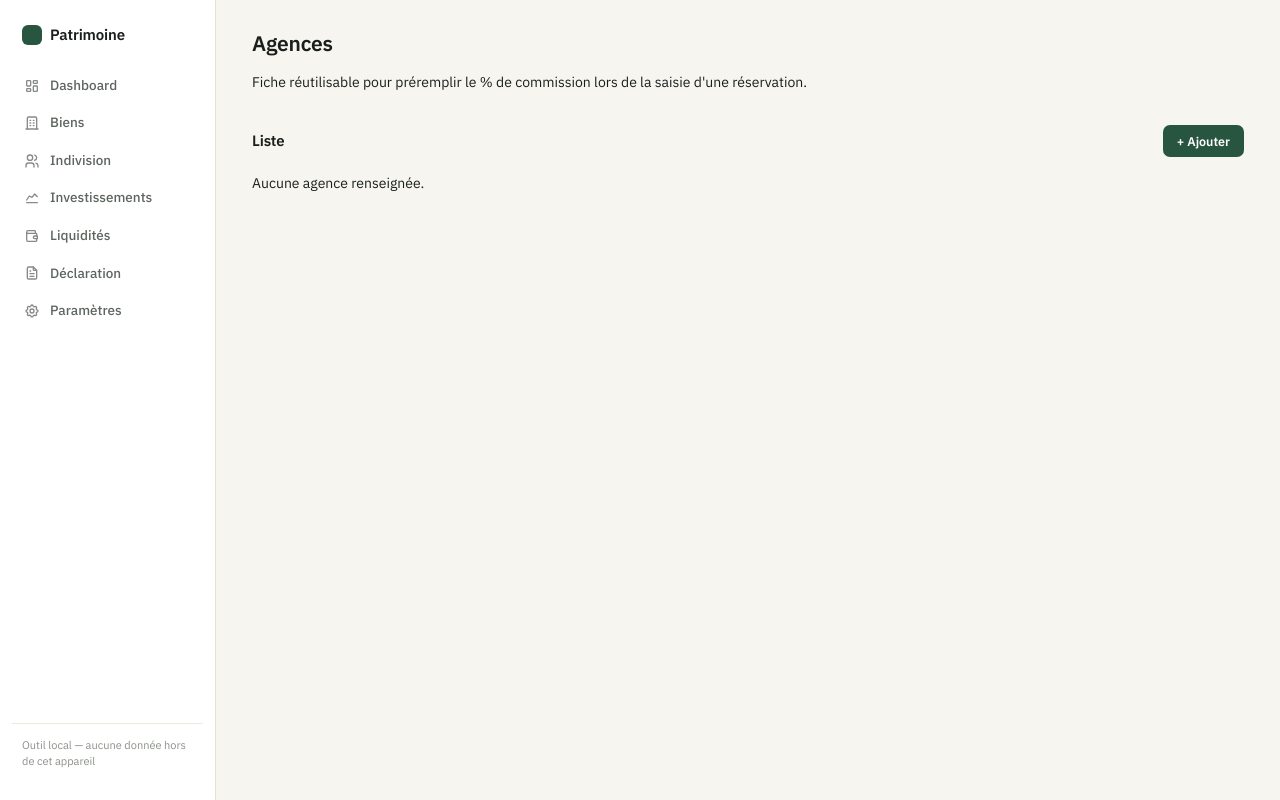
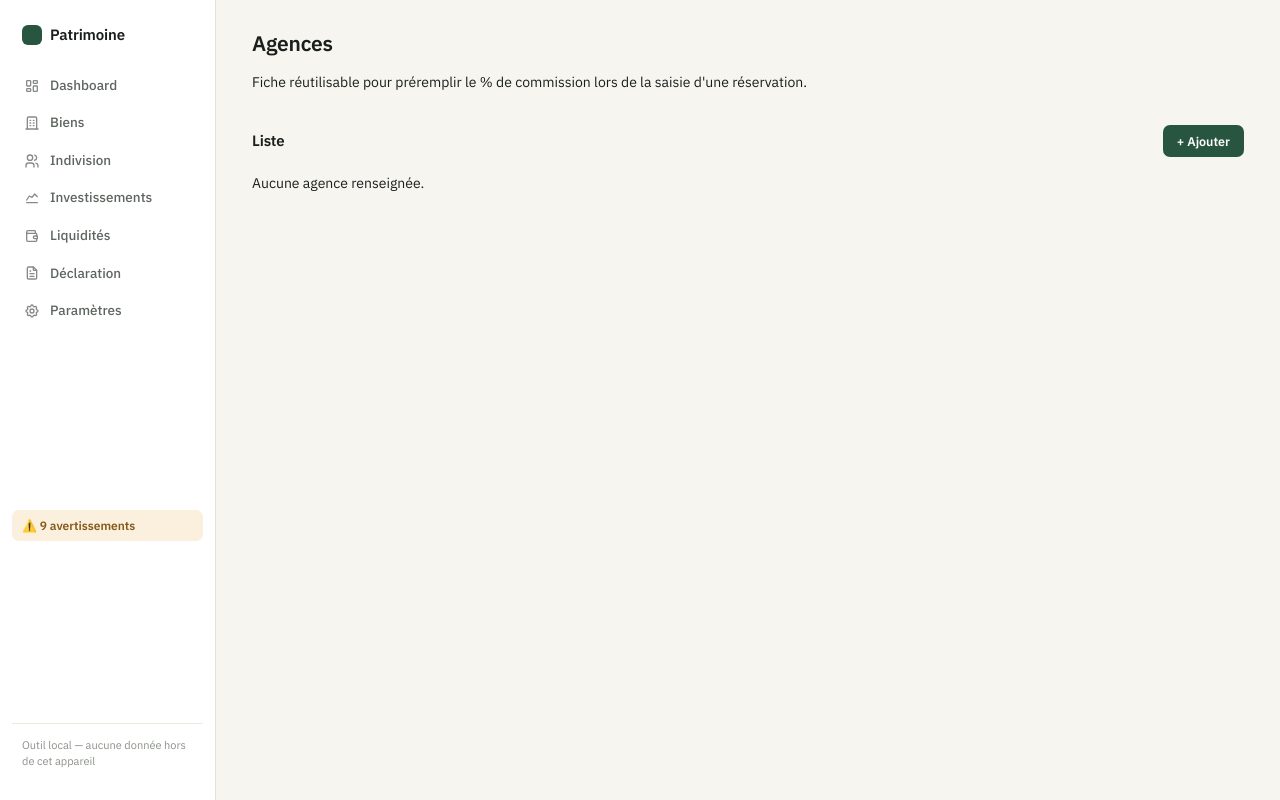
Before and after one commit to LucasChavanel/GestionPatrimoine, a FastAPI app: page /agences in a window 1280 px wide. Run offline with FastAPI, Linux system fonts and the light colour scheme; data that the repository does not hold is empty; parts of the project's set-up code (start-up, migrations or seed data) failed here and were passed over.

Commit message:
Déplace les avertissements fiscaux globaux dans une modale accessible depuis la nav latérale
Le gros bandeau jaune ("paramètres non vérifiés...") en haut du dashboard
prenait beaucoup de place avant tout contenu utile. Remplacé par une pastille
cliquable dans la sidebar (⚠️ N avertissement(s)), visible sur toutes les
pages — pas seulement le dashboard, puisque ce sont des avertissements
globaux à l'app (paramètres fiscaux non vérifiés, déclaration mairie
manquante), pas spécifiques à un écran.

Calculé une seule fois via un context processor Jinja (deps.py) injecté
automatiquement dans le contexte de chaque template, plutôt que recalculé
par chaque route — routes/dashboard.py n'en a plus besoin, supprimé.

Les avertissements spécifiques à declaration.html (conversion BCE échouée,
etc.) restent inchangés, affichés inline sur cette page — ce sont des
détails de calcul contextuels à cet écran précis, pas des rappels globaux.

Co-Authored-By: Claude Sonnet 5 <noreply@anthropic.com>

```diff
--- a/src/patrimoine/routes/dashboard.py
+++ b/src/patrimoine/routes/dashboard.py
@@ -22,7 +22,6 @@ def dashboard(request: Request, session: Session = Depends(get_session)):
 
     resumes_par_bien = []
     prochaines_reservations: list[Booking] = []
-    avertissements = list(load_fiscal_params(annee).unverified_warnings())
 
     for property_ in properties:
         bookings = session.exec(select(Booking).where(Booking.property_id == property_.id)).all()
@@ -58,9 +57,6 @@ def dashboard(request: Request, session: Session = Depends(get_session)):
             if b.statut == StatutBooking.confirmee and b.date_depart >= date.today()
         )
 
-        if not property_.numero_declaration_mairie:
-            avertissements.append(f"{property_.nom} : numéro de déclaration en mairie non renseigné.")
-
     prochaines_reservations.sort(key=lambda b: b.date_arrivee)
     prochaines_reservations = prochaines_reservations[:5]
 
@@ -81,7 +77,6 @@ def dashboard(request: Request, session: Session = Depends(get_session)):
             "resumes_par_bien": resumes_par_bien,
             "prochaines_reservations": prochaines_reservations,
             "last_backup_at": settings.last_backup_at if settings else None,
-            "avertissements": avertissements,
             "consolide": consolide,
             "historique": historique,
         },
--- a/src/patrimoine/static/css/style.css
+++ b/src/patrimoine/static/css/style.css
@@ -166,6 +166,29 @@ h3 { font-size: 13.5px; }
     border-top: 1px solid var(--border-soft);
     padding-top: 14px;
 }
+
+/* Pastille cliquable dans la nav latérale, ouvre la modale listant tous les
+   avertissements (paramètres fiscaux non vérifiés, déclarations manquantes...)
+   — calculée une fois pour toute page via le context processor de deps.py,
+   jamais recalculée par chaque route. */
+.sidebar-warning {
+    display: flex;
+    align-items: center;
+    gap: 6px;
+    width: 100%;
+    margin-top: auto;
+    padding: 8px 10px;
+    border-radius: var(--radius-sm);
+    border: none;
+    background: var(--warning-tint);
+    color: var(--warning-ink);
+    font-family: var(--font-ui);
+    font-size: 12px;
+    font-weight: 600;
+    text-align: left;
+    cursor: pointer;
+}
+.sidebar-warning:hover { background: #f3e4c4; }
 
 main {
     flex: 999 1 720px;
--- a/src/patrimoine/templates/base.html
+++ b/src/patrimoine/templates/base.html
@@ -32,11 +32,32 @@
             <a class="nav-item {% if request.url.path.startswith('/parametres') %}active{% endif %}" href="/parametres">
                 <span class="icon" style="--icon-src:url('/static/icons/parametres.svg')"></span>Paramètres
             </a>
+            {% if avertissements_globaux %}
+            <button type="button" class="sidebar-warning" onclick="document.getElementById('dialog-avertissements').showModal()">
+                ⚠️ {{ avertissements_globaux|length }} avertissement{{ "s" if avertissements_globaux|length > 1 else "" }}
+            </button>
+            {% endif %}
             <div class="sidebar-footer">Outil local — aucune donnée hors de cet appareil</div>
         </nav>
         <main>
             {% block content %}{% endblock %}
         </main>
     </div>
+
+    {% if avertissements_globaux %}
+    <dialog id="dialog-avertissements">
+        <article>
+            <h3>Avertissements</h3>
+            <ul class="warning" style="margin:0;">
+                {% for a in avertissements_globaux %}
+                <li>⚠️ {{ a }}</li>
+                {% endfor %}
+            </ul>
+            <footer>
+                <button type="button" class="secondary" onclick="document.getElementById('dialog-avertissements').close()">Fermer</button>
+            </footer>
+        </article>
+    </dialog>
+    {% endif %}
 </body>
 </html>
```
Also changed, not shown: src/patrimoine/deps.py (+22 -4 lines), src/patrimoine/templates/dashboard.html (+0 -8 lines).
